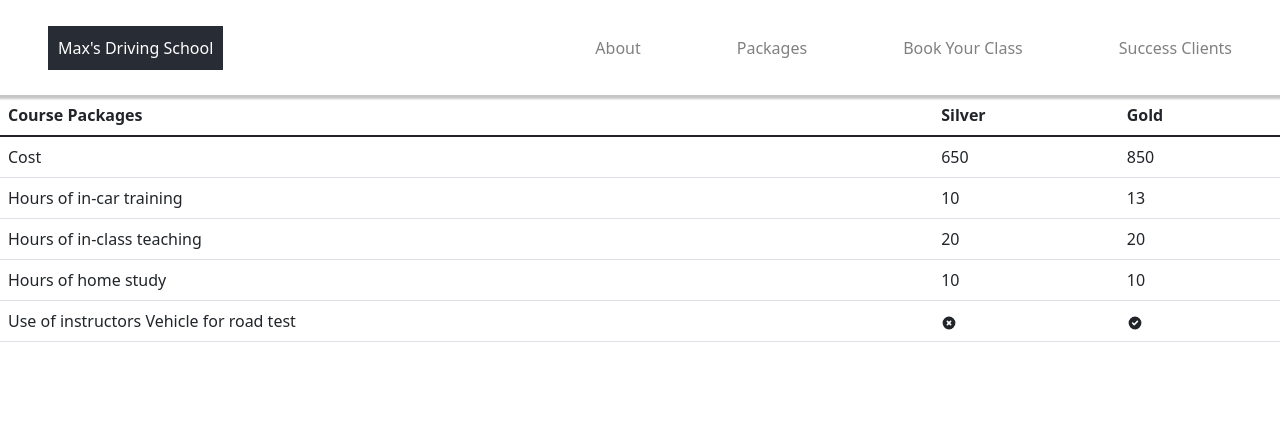
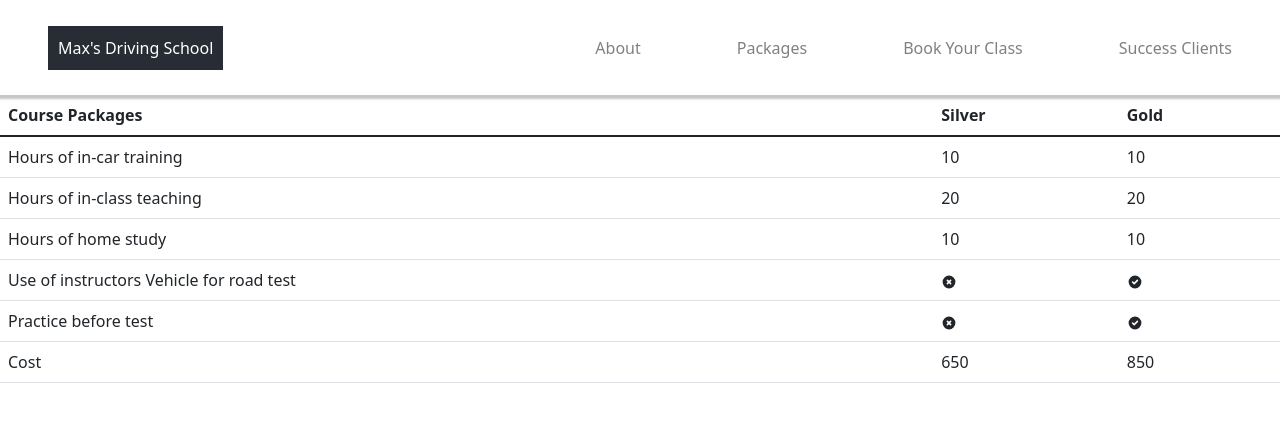
Before and after one commit to mpa-mxiang/drive-web, a React (Create React App) app in the folder my-app/: page /packages in a window 1280 px wide. Shown: the top 422 px of the page. Built offline with nearby package versions, Linux system fonts and the light colour scheme.

Commit message:
update home.js

```diff
--- a/my-app/src/pages/Home.css
+++ b/my-app/src/pages/Home.css
@@ -1,28 +1,37 @@
-.banner{
+.banner {
   position: relative;
   height: 100vh;
   width: 100%;
-  background:linear-gradient(rgba(0, 0, 0, 0.5),rgba(0, 0, 0, 0.5)),url('https://images.pexels.com/photos/1424246/pexels-photo-1424246.jpeg?auto=compress&cs=tinysrgb&dpr=2&h=650&w=940');
+  background: linear-gradient(rgba(0, 0, 0, 0.5), rgba(0, 0, 0, 0.5)), url('https://images.pexels.com/photos/1424246/pexels-photo-1424246.jpeg?auto=compress&cs=tinysrgb&dpr=2&h=650&w=940');
   background-size: cover;
   background-position: center center;
 }
-.banner .banner-info{
+
+.banner .banner-info {
   position: absolute;
-  top:50%;
+  top: 50%;
   transform: translateY(-50%);
   width: 100%;
   height: auto;
   text-align: center;
   line-height: 5.5rem;
 }
-.banner .banner-info h1{
+
+.banner .banner-info h1 {
   position: relative;
   font-size: 3.8rem;
   color: #fff;
   font-family: sans-serif;
 }
 
-.banner .banner-info Button{
+.banner .banner-info h2 {
+  position: relative;
+  font-size: 3.8rem;
+  color: #fff;
+  font-family: sans-serif;
+}
+
+.banner .banner-info Button {
   margin: 50px;
   border-radius: 10px;
   padding: 10px 60px;
--- a/my-app/src/pages/Home.js
+++ b/my-app/src/pages/Home.js
@@ -59,9 +59,9 @@ const Home = () => {
             Max's Driving School
           </h1>
           <br />
-          <h1>
+          <h2>
             Coaching with Confidence
-          </h1>
+          </h2>
           <Button
             onClick={navigateToPackage}>
             Packages and Prices
--- a/my-app/src/pages/Packages.js
+++ b/my-app/src/pages/Packages.js
@@ -14,15 +14,11 @@ const Packages = () => {
           </tr>
         </thead>
         <tbody>
-          <tr>
-            <td>Cost</td>
-            <td>650</td>
-            <td>850</td>
-          </tr>
+
           <tr>
             <td>Hours of in-car training</td>
             <td>10</td>
-            <td>13</td>
+            <td>10</td>
           </tr>
           <tr>
             <td>Hours of in-class teaching</td>
@@ -39,6 +35,16 @@ const Packages = () => {
             <td><HiXCircle /></td>
             <td><HiCheckCircle /></td>
           </tr>
+          <tr>
+            <td>Practice before test</td>
+            <td><HiXCircle /></td>
+            <td><HiCheckCircle /></td>
+          </tr>
+          <tr>
+            <td>Cost</td>
+            <td>650</td>
+            <td>850</td>
+          </tr>
         </tbody>
       </Table>
     </div>
```
